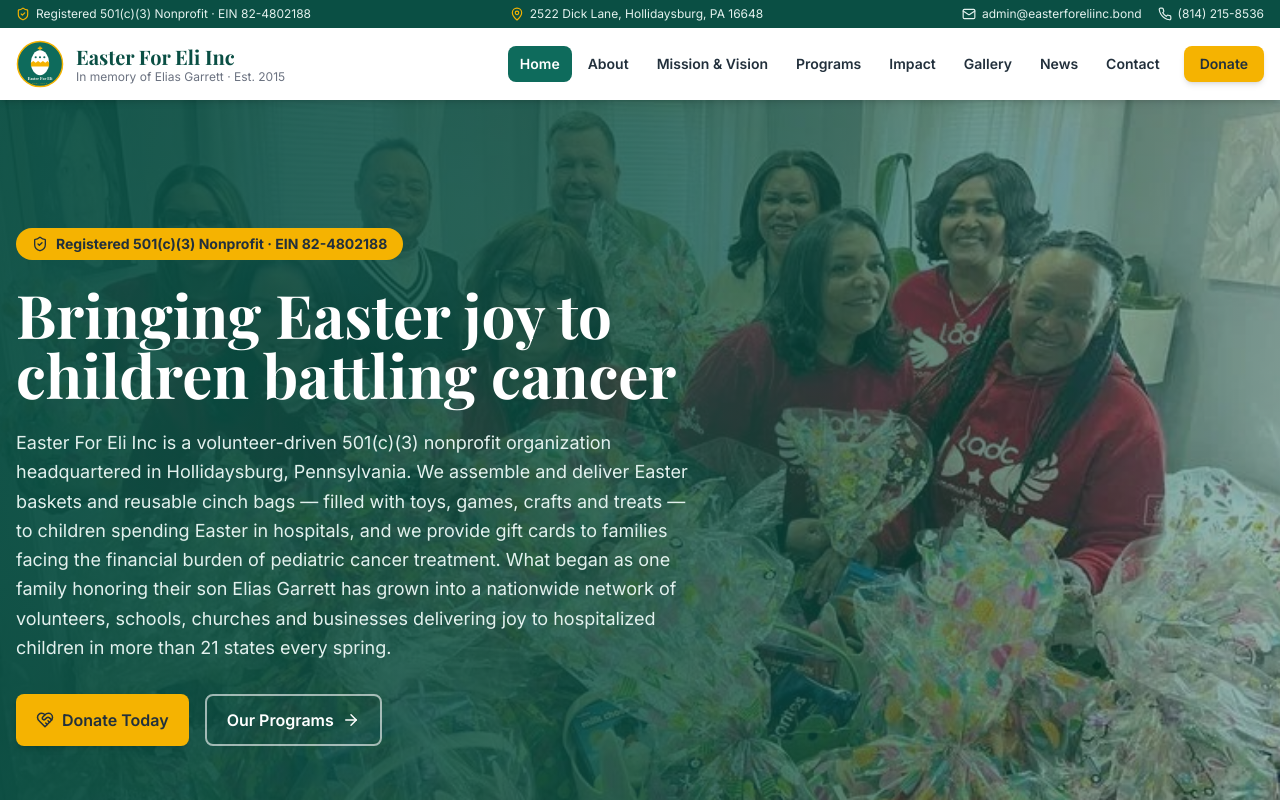
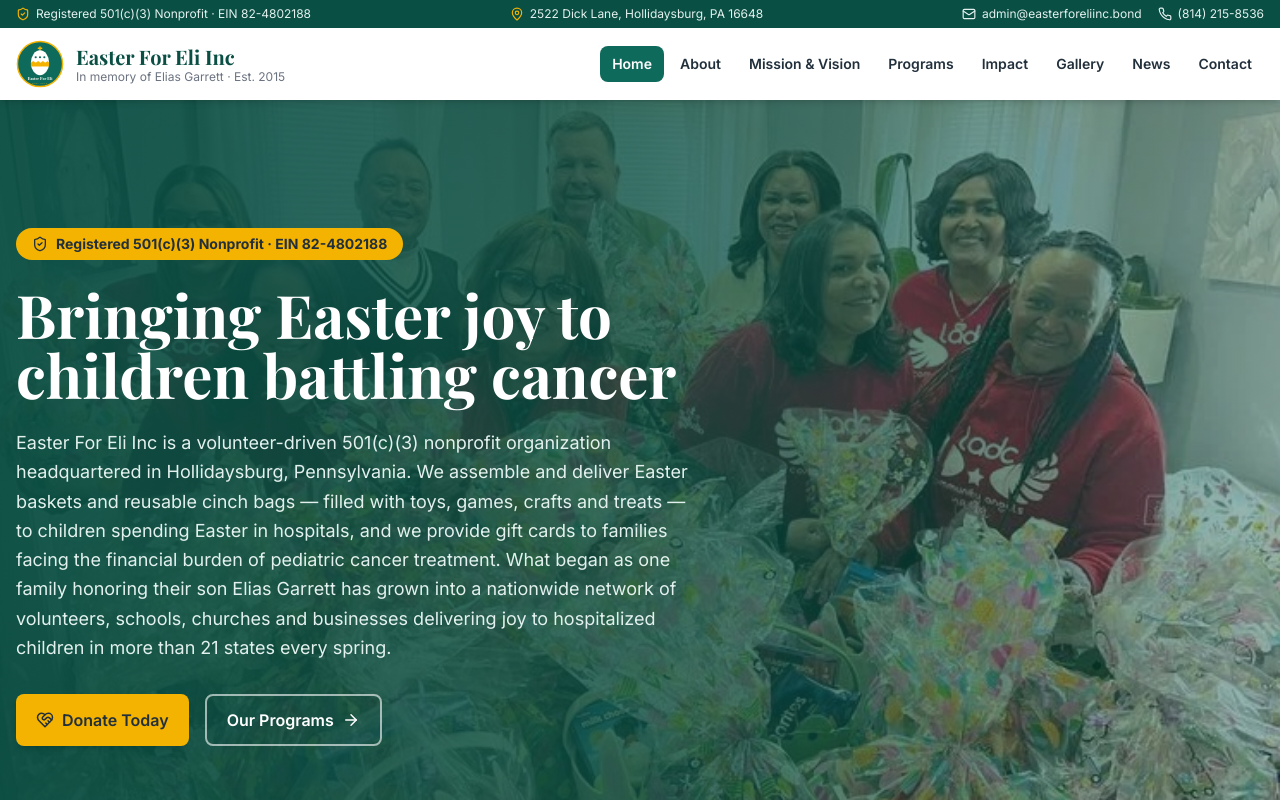
Before and after one commit to irmafiguero199/easterforeliinc.bond, a React (Vite) app: page / in a window 1280 px wide. Shown: the top 800 px of the page. Built offline with nearby package versions, Linux system fonts and the light colour scheme.

Commit message:
Remove Donate link from Header component
Removed Donate link from both mobile and desktop navigation.

```diff
--- a/src/components/Header.jsx
+++ b/src/components/Header.jsx
@@ -33,7 +33,6 @@
                 {n.label}
               </NavLink>
             ))}
-            <Link to="/donate" className="btn-accent ml-2 !px-4 !py-2 text-sm">Donate</Link>
           </div>
           <button className="lg:hidden" onClick={() => setOpen(!open)} aria-label="Toggle menu">
             {open ? <X size={28} className="text-brand-teal" /> : <Menu size={28} className="text-brand-teal" />}
@@ -47,7 +46,6 @@
                 {n.label}
               </NavLink>
             ))}
-            <Link to="/donate" onClick={() => setOpen(false)} className="btn-accent mt-2 w-full justify-center text-sm">Donate</Link>
           </div>
         )}
       </nav>
```
